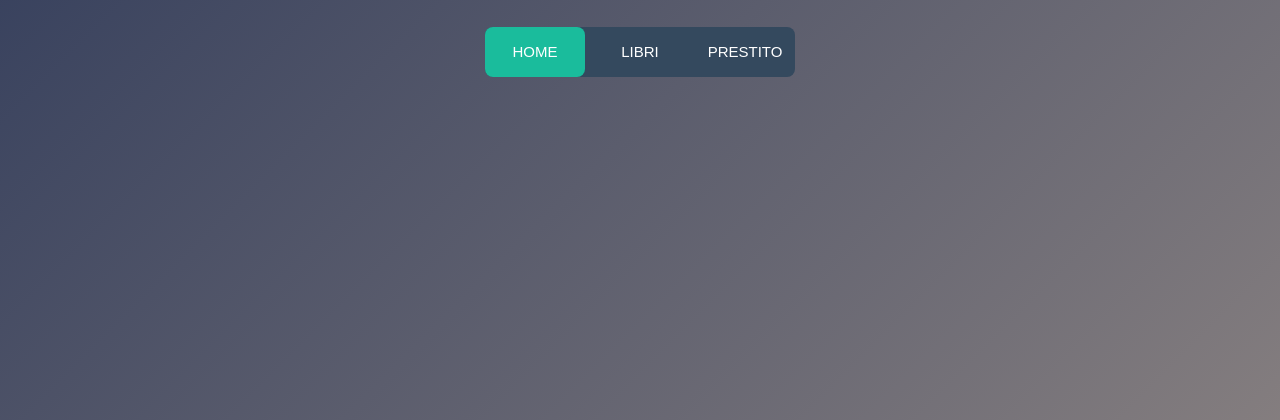
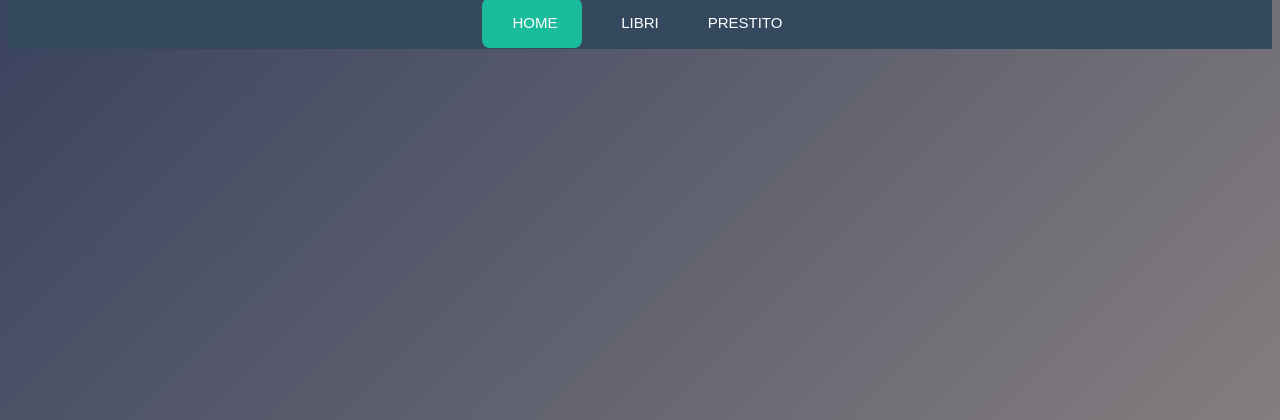
Before and after one commit to E-sc-D/Biblioteca-Belluzzi-Da-Vinci, a PHP site: page / in a window 1280 px wide. Shown: the top 420 px of the page. Run offline with PHP 8.4, Linux system fonts and the light colour scheme.

Commit message:
sviluppi vari navbar

```diff
--- a/css/indexstyle.css
+++ b/css/indexstyle.css
@@ -1,13 +1,11 @@
 nav {
-	margin: 27px auto 0;
-
+	margin: -10px auto 0;
 	position: relative;
-	width: 310px;
-	height: 50px;
-	background-color: #34495e;
 	border-radius: 8px;
 	font-size: 0;
-}
+	text-align: center;
+
+    }
 nav a {
 	line-height: 50px;
 	height: 100%;
@@ -29,31 +27,34 @@ nav .animation {
 	transition: all 0.5s ease 0s;
 	border-radius: 8px;
 }
-a:nth-child(1) {
+a:nth-child(1)
+{
 	width: 100px;
 }
-a:nth-child(2) {
+a:nth-child(2)
+{
 	width: 110px;
 }
-a:nth-child(3) {
+a:nth-child(3)
+{
 	width: 100px;
 }
 nav .start-home,
 a:nth-child(1):hover ~ .animation {
 	width: 100px;
-	left: 0;
+	left: 37vw;
 	background-color: #1abc9c;
 }
 nav .start-libri,
 a:nth-child(2):hover ~ .animation {
 	width: 110px;
-	left: 100px;
+	left: 45.5vw;;
 	background-color: #1abc9c;
 }
 nav .start-prestito,
 a:nth-child(3):hover ~ .animation {
 	width: 100px;
-	left: 210px;
+	left: 54vw;
 	background-color: #1abc9c;
 }
 
@@ -87,6 +88,19 @@ p {
 	font-size: 16px;
 }
 
-span {
+span
+{
 	color: #2bd6b4;
 }
+.navbar
+{
+	position: relative;
+	height: 4vw;
+	background-color: #34495e;
+	overflow: inherit;
+
+}
+.main
+{
+	overflow: initial;
+}
--- a/index.php
+++ b/index.php
@@ -18,6 +18,7 @@
                 <a href="#">Prestito</a>
                 <div class="animation start-home"></div>
             </nav>
+
         </div>
 
 
```
Also changed, not shown: README.md.
